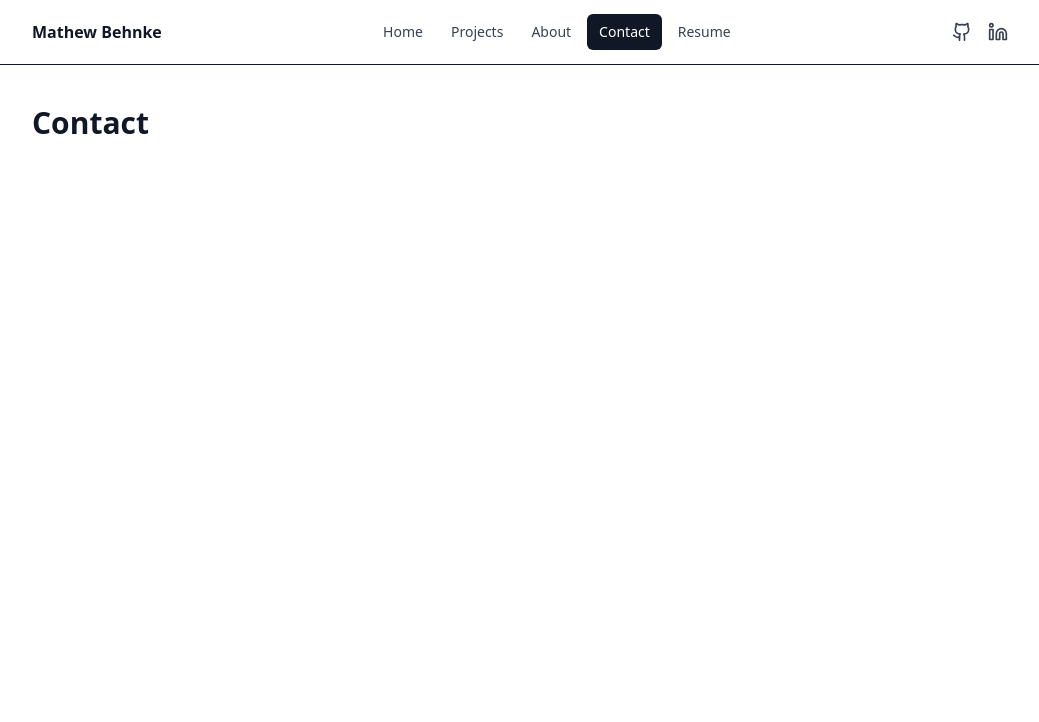
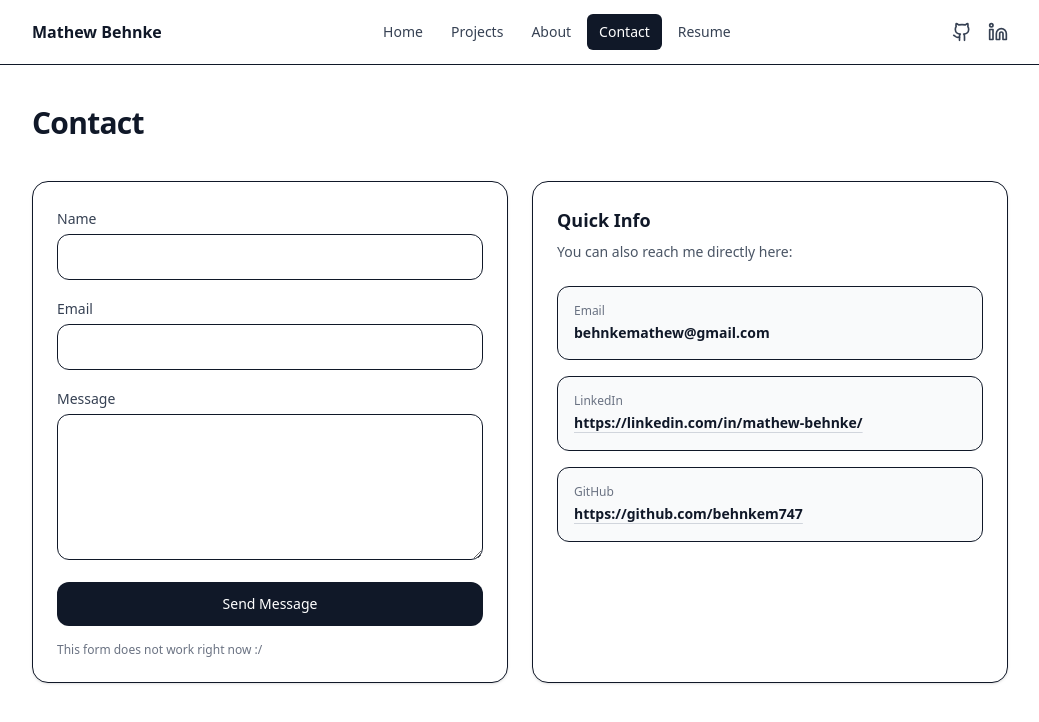
Before and after one commit to behnkem747/Mathew-Behnke-Portfolio, a React (Vite) app: page /contact in a window 1280 px wide. Shown: the top 722 px of the page, without its empty margins (120-1159 px from the left). Built offline with nearby package versions, Linux system fonts and the light colour scheme.

Commit message:
Made a form for contacting, will not work for a while still need to implement a backend, overall structure in place.

```diff
--- a/src/pages/Contact.tsx
+++ b/src/pages/Contact.tsx
@@ -1,3 +1,103 @@
 export default function Contact() {
-  return <h1 className="text-3xl font-bold">Contact</h1>;
+  function handleSubmit(e: React.FormEvent<HTMLFormElement>) {
+    e.preventDefault();
+  }
+
+  return (
+    <div className="mx-auto w-full max-w-5xl">
+      <div className="mb-10">
+        <h1 className="text-3xl font-bold tracking-tight">Contact</h1>
+        <p className="mt-2 text-gray-600">
+        </p>
+      </div>
+
+      <div className="grid gap-6 md:grid-cols-2">
+        {/* Form */}
+        <div className="rounded-2xl border bg-white p-6 shadow-sm">
+          <form onSubmit={handleSubmit} className="space-y-4">
+            <div>
+              <label className="text-sm font-medium text-gray-700">Name</label>
+              <input
+                className="mt-1 w-full rounded-xl border px-4 py-3 text-sm outline-none focus:border-gray-400"
+                type="text"
+                required
+              />
+            </div>
+
+            <div>
+              <label className="text-sm font-medium text-gray-700">Email</label>
+              <input
+                className="mt-1 w-full rounded-xl border px-4 py-3 text-sm outline-none focus:border-gray-400"
+                type="email"
+                required
+              />
+            </div>
+
+            <div>
+              <label className="text-sm font-medium text-gray-700">
+                Message
+              </label>
+              <textarea
+                className="mt-1 w-full rounded-xl border px-4 py-3 text-sm outline-none focus:border-gray-400"
+                rows={6}
+                required
+              />
+            </div>
+
+            <button
+              type="submit"
+              className="inline-flex w-full items-center justify-center rounded-xl bg-gray-900 px-4 py-3 text-sm font-medium text-white transition hover:bg-gray-800"
+            >
+              Send Message
+            </button>
+
+            <p className="text-xs text-gray-500">
+              This form does not work right now :/
+            </p>
+          </form>
+        </div>
+
+        {/* Info */}
+        <div className="rounded-2xl border bg-white p-6 shadow-sm">
+          <h2 className="text-lg font-semibold">Quick Info</h2>
+          <p className="mt-2 text-sm text-gray-600">
+            You can also reach me directly here:
+          </p>
+
+          <div className="mt-6 space-y-4">
+            <div className="rounded-xl border bg-gray-50 p-4">
+              <p className="text-xs font-medium text-gray-500">Email</p>
+              <p className="mt-1 text-sm font-semibold text-gray-900">
+                behnkemathew@gmail.com
+              </p>
+            </div>
+
+            <div className="rounded-xl border bg-gray-50 p-4">
+              <p className="text-xs font-medium text-gray-500">LinkedIn</p>
+              <a
+                className="mt-1 inline-block text-sm font-semibold text-gray-900 underline decoration-gray-300 underline-offset-4 hover:decoration-gray-500"
+                href="https://linkedin.com/in/mathew-behnke/"
+                target="_blank"
+                rel="noreferrer"
+              >
+                https://linkedin.com/in/mathew-behnke/
+              </a>
+            </div>
+
+            <div className="rounded-xl border bg-gray-50 p-4">
+              <p className="text-xs font-medium text-gray-500">GitHub</p>
+              <a
+                className="mt-1 inline-block text-sm font-semibold text-gray-900 underline decoration-gray-300 underline-offset-4 hover:decoration-gray-500"
+                href="https://github.com/behnkem747"
+                target="_blank"
+                rel="noreferrer"
+              >
+                https://github.com/behnkem747
+              </a>
+            </div>
+          </div>
+        </div>
+      </div>
+    </div>
+  );
 }
--- a/src/pages/Home.tsx
+++ b/src/pages/Home.tsx
@@ -4,7 +4,7 @@ export default function Home() {
   return (
     <>
       {/* Full-screen background split (Home page only) */}
-      <div className="fixed inset-0 -z-10 bg-[linear-gradient(to_right,_white_75%,_#bae6fd_25%)]" />
+      <div className="fixed inset-0 -z-10 bg-[linear-gradient(to_right,_#F8F6F0_75%,_#9ea2ff_25%)]" />
 
       <section className="grid items-center gap-10 md:grid-cols-2">
         {/* Left Side - Text */}
--- a/src/pages/Projects.tsx
+++ b/src/pages/Projects.tsx
@@ -12,14 +12,14 @@ export default function Projects() {
     {
       title: "ROSIE Dashboard (In Progress)",
       tech: "React | JavaScript | Docker | GitLab",
-      image: "/rosie.jpg",
+      image: "/dashboard.jpg",
       description:
         "Inheriting and extending a supercomputer metrics dashboard originally developed by previous students. Developing a React-based web client to display CPU, GPU, memory, and network usage in real time. Integrated front-end components with backend API endpoints to replace mock data with live data. Worked within a containerized development environment using Docker and collaborated via GitLab using feature branches and code reviews.",
     },
     {
       title: "ASL Letter Recognition",
       tech: "Python | TensorFlow | CNN | Computer Vision",
-      image: "/asl.jpg",
+      image: "/ASL_DATA (2).png",
       description:
         "Developed a computer vision model to classify American Sign Language letters from image data. Built and trained a convolutional neural network (CNN) and applied data augmentation and transfer learning to significantly improve model accuracy. Compared the CNN model against a logistic regression baseline to demonstrate the advantages of deep learning for image classification tasks.",
     },
```
Also changed, not shown: public/ASL_DATA (2).png (added), public/dashboard.jpg (added).
